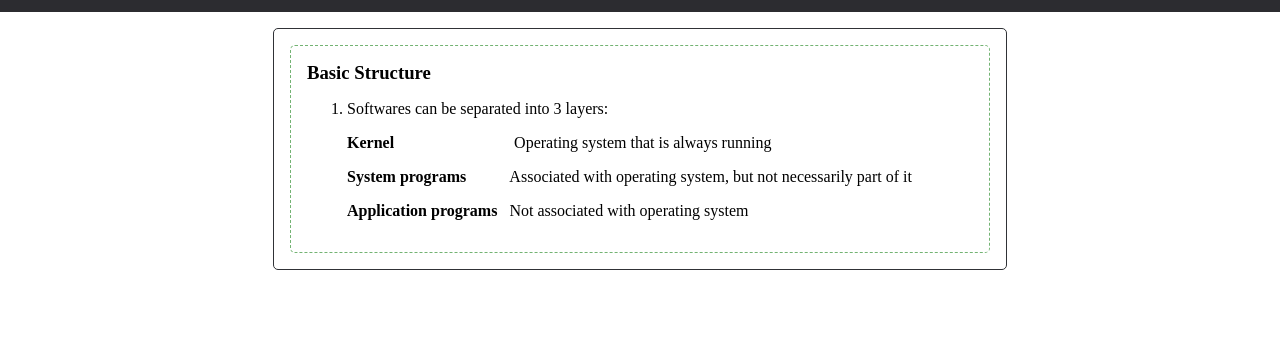
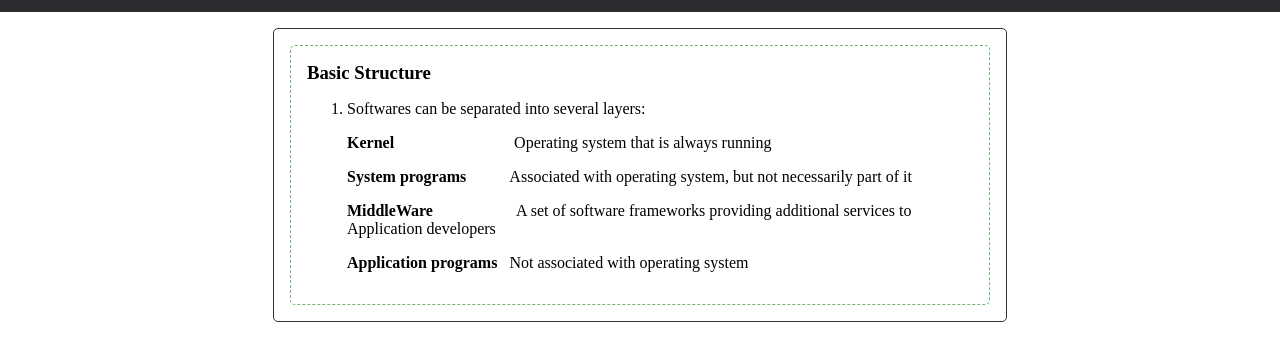
Before and after one commit to tianlunte/tianlunte_learn_java, a plain HTML site: page os/os.html in a window 1280 px wide. Shown: the part 98-458 px from the top of the page. Drawn offline with Linux system fonts and the light colour scheme.

Commit message:
a small change

```diff
--- a/os/os.html
+++ b/os/os.html
@@ -17,12 +17,15 @@
             <h3 class="os_element_title">Basic Structure</h3>
             <ol>
                 <li>
-                    <p>Softwares can be separated into 3 layers:</p>
-                    <p><b>Kernel</b> &nbsp;&nbsp;&nbsp;&nbsp;&nbsp;&nbsp;&nbsp;&nbsp;&nbsp;&nbsp;&nbsp;&nbsp;&nbsp;&nbsp;&nbsp;&nbsp;&nbsp;
-                        &nbsp;&nbsp;&nbsp;&nbsp;&nbsp;&nbsp;&nbsp;&nbsp;&nbsp;&nbsp;
+                    <p>Softwares can be separated into several layers:</p>
+                    <p><b>Kernel</b> &nbsp;&nbsp;&nbsp;&nbsp;&nbsp;&nbsp;&nbsp;&nbsp;&nbsp;&nbsp;&nbsp;&nbsp;&nbsp;
+                        &nbsp;&nbsp;&nbsp;&nbsp;&nbsp;&nbsp;&nbsp;&nbsp;&nbsp;&nbsp;&nbsp;&nbsp;&nbsp;&nbsp;
                         Operating system that is always running</p>
                     <p><b>System programs</b> &nbsp;&nbsp;&nbsp;&nbsp;&nbsp;&nbsp;&nbsp;&nbsp;&nbsp;
                         Associated with operating system, but not necessarily part of it</p>
+                    <p><b>MiddleWare</b> &nbsp;&nbsp;&nbsp;&nbsp;&nbsp;&nbsp;&nbsp;&nbsp;&nbsp;&nbsp;&nbsp;&nbsp;&nbsp;
+                        &nbsp;&nbsp;&nbsp;&nbsp;&nbsp;
+                        A set of software frameworks providing additional services to Application developers</p>
                     <p><b>Application programs</b> &nbsp; Not associated with operating system</p>
                 </li>
             </ol>
```
